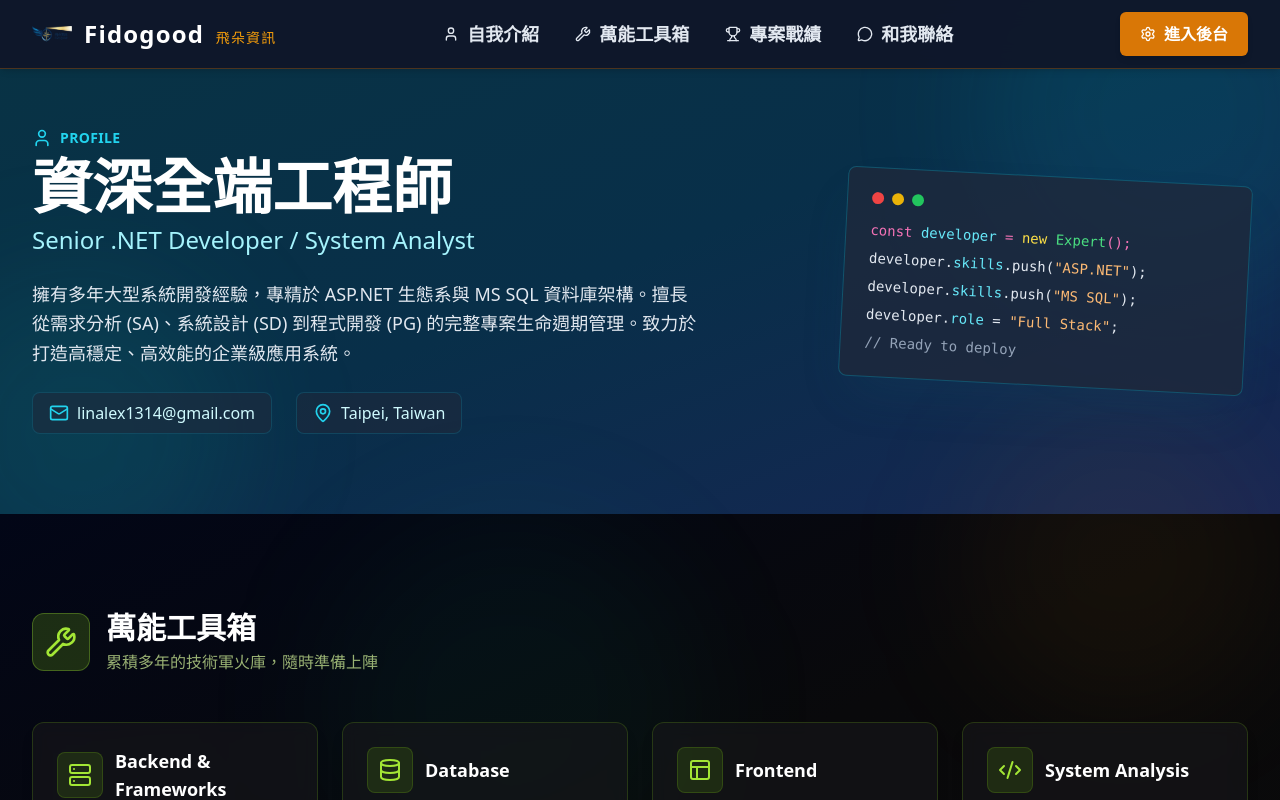
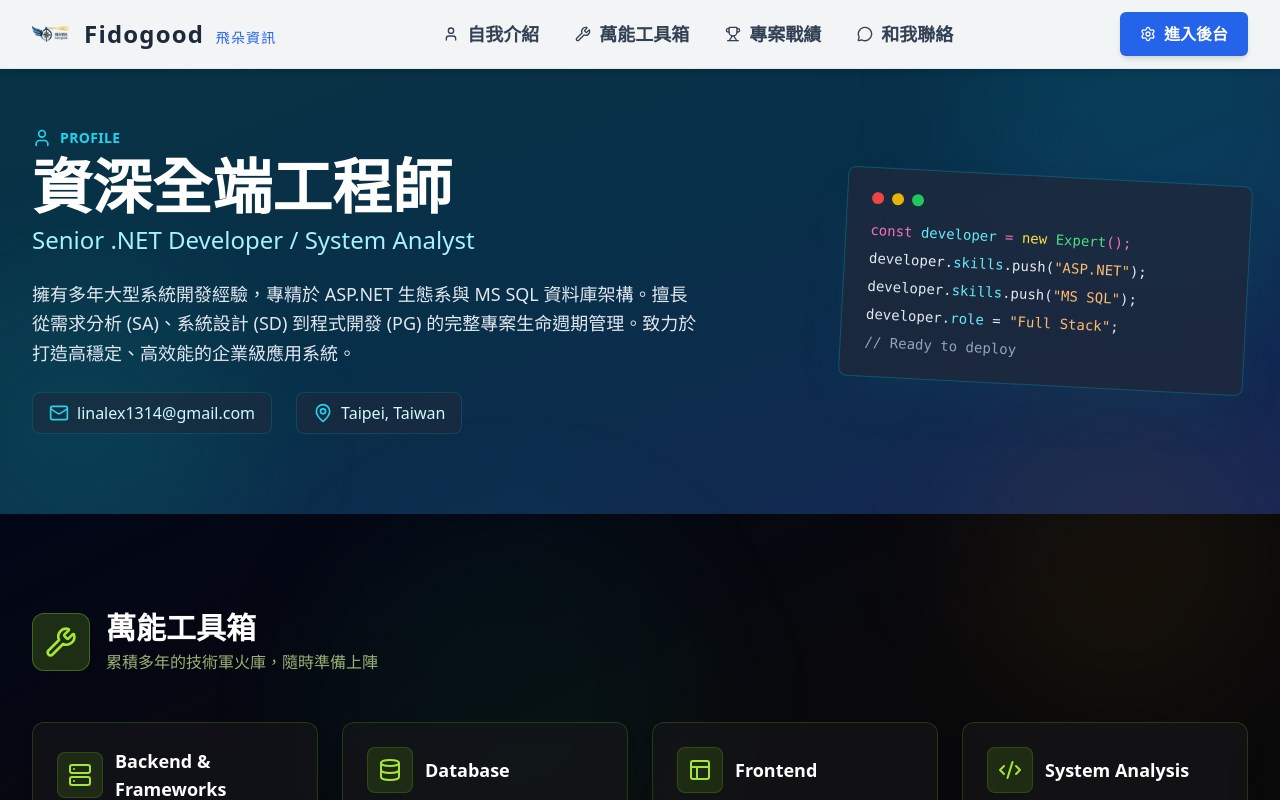
Before and after one commit to linalex1314/AlexWeb, a React (Vite) app: page / in a window 1280 px wide. Shown: the top 800 px of the page. Built offline with nearby package versions, Linux system fonts and the light colour scheme.

Commit message:
Update README with Fidogood branding and light theme colors

```diff
--- a/components/Footer.tsx
+++ b/components/Footer.tsx
@@ -2,13 +2,13 @@ import React from 'react';
 
 export const Footer: React.FC = () => {
   return (
-    <footer className="bg-slate-950 border-t border-slate-800 py-12">
+    <footer className="bg-slate-100 border-t border-slate-200 py-12">
       <div className="max-w-7xl mx-auto px-4 text-center">
         <div className="flex items-center justify-center gap-3 mb-4">
             <img src="/logo.png" alt="Fidogood" className="w-10 h-10 object-contain" />
-            <span className="text-xl font-bold text-white">Fidogood 飛朵資訊</span>
+            <span className="text-xl font-bold text-slate-800">Fidogood 飛朵資訊</span>
         </div>
-        <p className="text-slate-400 text-sm">
+        <p className="text-slate-600 text-sm">
           © {new Date().getFullYear()} Fidogood. All rights reserved.
         </p>
         <p className="text-slate-500 text-xs mt-2">
--- a/components/Navbar.tsx
+++ b/components/Navbar.tsx
@@ -25,7 +25,7 @@ export const Navbar: React.FC = () => {
     }
   }, [isLoginMode]);
 
-  const navClass = "fixed top-0 left-0 right-0 z-50 bg-slate-900/95 backdrop-blur-md border-b border-amber-600/30 shadow-md transition-all duration-300";
+  const navClass = "fixed top-0 left-0 right-0 z-50 bg-white/95 backdrop-blur-md border-b border-slate-200 shadow-md transition-all duration-300";
 
   const navItems = [
     { label: '自我介紹', id: 'about', icon: User },
@@ -70,8 +70,8 @@ export const Navbar: React.FC = () => {
                 onClick={() => switchPage('home')}
             >
                 <img src="/logo.png" alt="Fidogood" className="w-10 h-10 object-contain" />
-                <span className="text-2xl font-bold text-white tracking-wider">
-                    Fidogood <span className="text-sm font-normal text-amber-500 ml-1 block sm:inline">{currentPage === 'cms' ? 'CMS Mode' : '飛朵資訊'}</span>
+                <span className="text-2xl font-bold text-slate-800 tracking-wider">
+                    Fidogood <span className="text-sm font-normal text-blue-600 ml-1 block sm:inline">{currentPage === 'cms' ? 'CMS Mode' : '飛朵資訊'}</span>
                 </span>
             </div>
 
@@ -84,7 +84,7 @@ export const Navbar: React.FC = () => {
                     <button
                     key={item.label}
                     onClick={() => handleScroll(item.id)}
-                    className="flex items-center gap-2 px-4 py-2 text-lg font-bold text-slate-200 hover:text-amber-400 hover:bg-slate-800 rounded-lg transition-all duration-200"
+                    className="flex items-center gap-2 px-4 py-2 text-lg font-bold text-slate-700 hover:text-blue-600 hover:bg-blue-50 rounded-lg transition-all duration-200"
                     >
                     <IconComponent className="w-4 h-4" />
                     {item.label}
@@ -120,7 +120,7 @@ export const Navbar: React.FC = () => {
                         <div className="h-4 w-px bg-slate-200 mx-1"></div>
                         <button
                             type="submit"
-                            className="p-1.5 bg-amber-600 hover:bg-amber-700 text-white rounded-md transition-colors"
+                            className="p-1.5 bg-blue-600 hover:bg-blue-700 text-white rounded-md transition-colors"
                         >
                             <Check className="w-4 h-4" />
                         </button>
@@ -135,7 +135,7 @@ export const Navbar: React.FC = () => {
                 ) : (
                     <button
                         onClick={() => setIsLoginMode(true)}
-                        className="flex items-center gap-2 px-5 py-2.5 bg-amber-600 hover:bg-amber-700 text-white rounded-md text-base font-semibold transition-colors shadow-md hover:shadow-lg"
+                        className="flex items-center gap-2 px-5 py-2.5 bg-blue-600 hover:bg-blue-700 text-white rounded-md text-base font-semibold transition-colors shadow-md hover:shadow-lg"
                     >
                         <Settings className="w-4 h-4" />
                         <span>進入後台</span>
@@ -144,7 +144,7 @@ export const Navbar: React.FC = () => {
             ) : (
                 <button
                     onClick={handleExitCMS}
-                    className="flex items-center gap-2 px-5 py-2.5 bg-amber-600 hover:bg-amber-700 text-white rounded-md text-base font-semibold transition-colors shadow-md"
+                    className="flex items-center gap-2 px-5 py-2.5 bg-blue-600 hover:bg-blue-700 text-white rounded-md text-base font-semibold transition-colors shadow-md"
                 >
                     <ArrowLeft className="w-4 h-4" />
                     <span>返回前台</span>
@@ -159,7 +159,7 @@ export const Navbar: React.FC = () => {
                         setIsMenuOpen(!isMenuOpen);
                         setIsLoginMode(false);
                     }}
-                    className="p-2 text-slate-200 hover:text-amber-400 focus:outline-none"
+                    className="p-2 text-slate-700 hover:text-blue-600 focus:outline-none"
                 >
                     {isMenuOpen ? <X className="w-6 h-6" /> : <Menu className="w-6 h-6" />}
                 </button>
@@ -169,7 +169,7 @@ export const Navbar: React.FC = () => {
 
       {/* Mobile Menu Dropdown */}
       {isMenuOpen && (
-          <div className="md:hidden bg-slate-900 border-t border-amber-600/30 absolute w-full shadow-xl">
+          <div className="md:hidden bg-white border-t border-slate-200 absolute w-full shadow-xl">
               <div className="px-4 pt-2 pb-6 space-y-2">
                   {currentPage === 'home' && navItems.map((item) => {
                       const IconComponent = item.icon;
@@ -177,7 +177,7 @@ export const Navbar: React.FC = () => {
                       <button
                           key={item.label}
                           onClick={() => handleScroll(item.id)}
-                          className="flex items-center gap-3 w-full text-left px-4 py-3 text-xl font-bold text-slate-200 hover:text-amber-400 hover:bg-slate-800 rounded-lg"
+                          className="flex items-center gap-3 w-full text-left px-4 py-3 text-xl font-bold text-slate-700 hover:text-blue-600 hover:bg-blue-50 rounded-lg"
                       >
                           <IconComponent className="w-5 h-5" />
                           {item.label}
@@ -185,11 +185,11 @@ export const Navbar: React.FC = () => {
                       );
                   })}
 
-                  <div className="pt-4 mt-4 border-t border-slate-700">
+                  <div className="pt-4 mt-4 border-t border-slate-200">
                     {currentPage === 'home' ? (
                         isLoginMode ? (
-                             <form onSubmit={handleLoginSubmit} className="flex flex-col gap-3 p-3 bg-slate-800 rounded-xl border border-slate-700 shadow-inner">
-                                <div className="text-sm font-bold text-slate-300 mb-1 ml-1">請輸入管理密碼：</div>
+                             <form onSubmit={handleLoginSubmit} className="flex flex-col gap-3 p-3 bg-slate-100 rounded-xl border border-slate-200 shadow-inner">
+                                <div className="text-sm font-bold text-slate-600 mb-1 ml-1">請輸入管理密碼：</div>
                                 <div className="flex items-center gap-2 bg-white px-3 py-2.5 rounded-lg border border-slate-300 shadow-sm focus-within:ring-2 focus-within:ring-amber-500/20">
                                     <KeyRound className="w-5 h-5 text-slate-400 flex-shrink-0" />
                                     <div className="flex-1 relative">
@@ -230,7 +230,7 @@ export const Navbar: React.FC = () => {
                         ) : (
                             <button
                                 onClick={() => setIsLoginMode(true)}
-                                className="flex w-full items-center justify-center gap-2 px-4 py-3 bg-amber-600 hover:bg-amber-700 text-white rounded-lg text-base font-semibold shadow-md active:scale-[0.98] transition-transform"
+                                className="flex w-full items-center justify-center gap-2 px-4 py-3 bg-blue-600 hover:bg-blue-700 text-white rounded-lg text-base font-semibold shadow-md active:scale-[0.98] transition-transform"
                             >
                                 <Settings className="w-4 h-4" />
                                 進入後台
@@ -239,7 +239,7 @@ export const Navbar: React.FC = () => {
                     ) : (
                         <button
                             onClick={handleExitCMS}
-                            className="flex w-full items-center justify-center gap-2 px-4 py-3 bg-amber-600 hover:bg-amber-700 text-white rounded-lg text-base font-semibold shadow-md active:scale-[0.98] transition-transform"
+                            className="flex w-full items-center justify-center gap-2 px-4 py-3 bg-blue-600 hover:bg-blue-700 text-white rounded-lg text-base font-semibold shadow-md active:scale-[0.98] transition-transform"
                         >
                             <ArrowLeft className="w-4 h-4" />
                             返回前台
```
Also changed, not shown: 1 other file (tests, documents, lock files or other folders).
